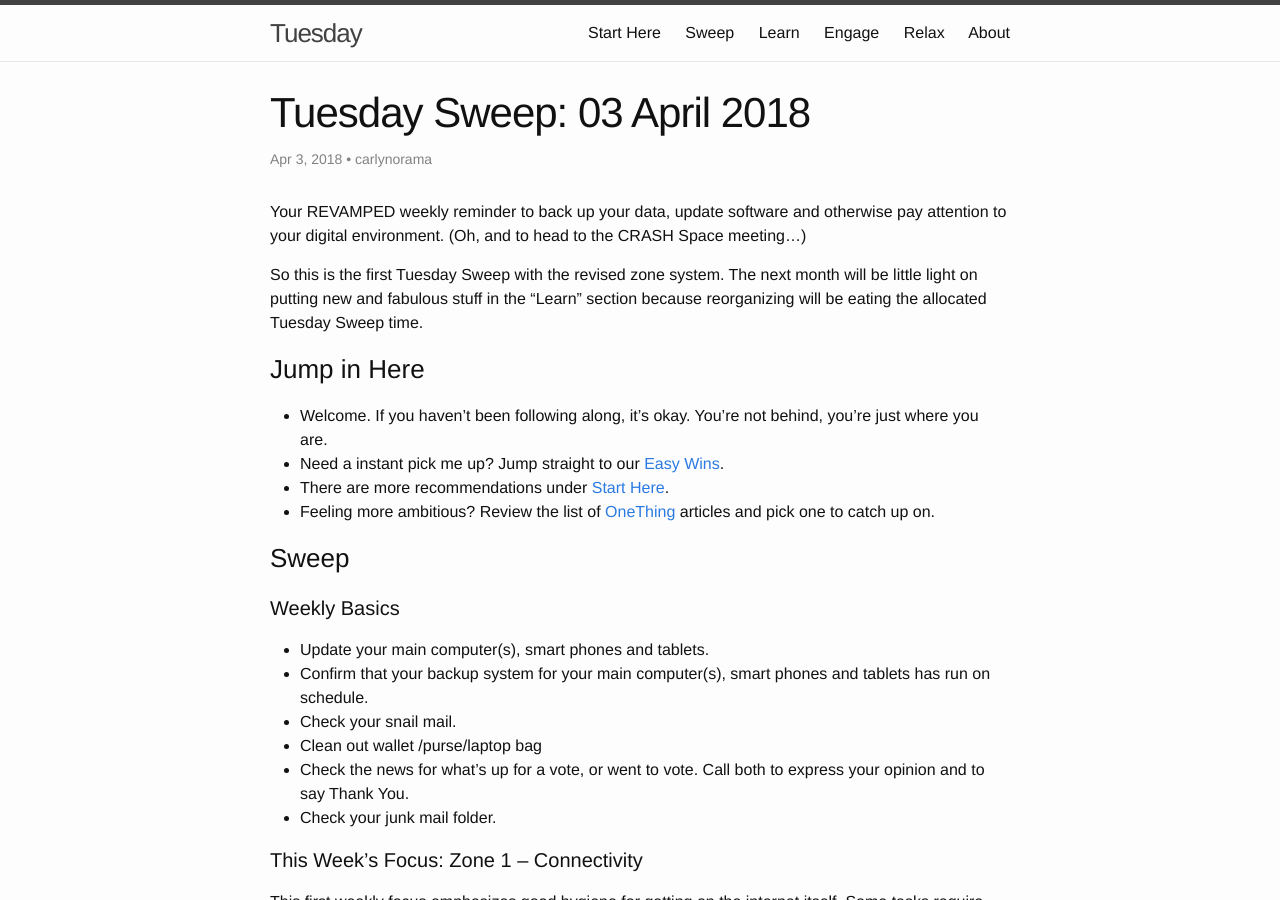
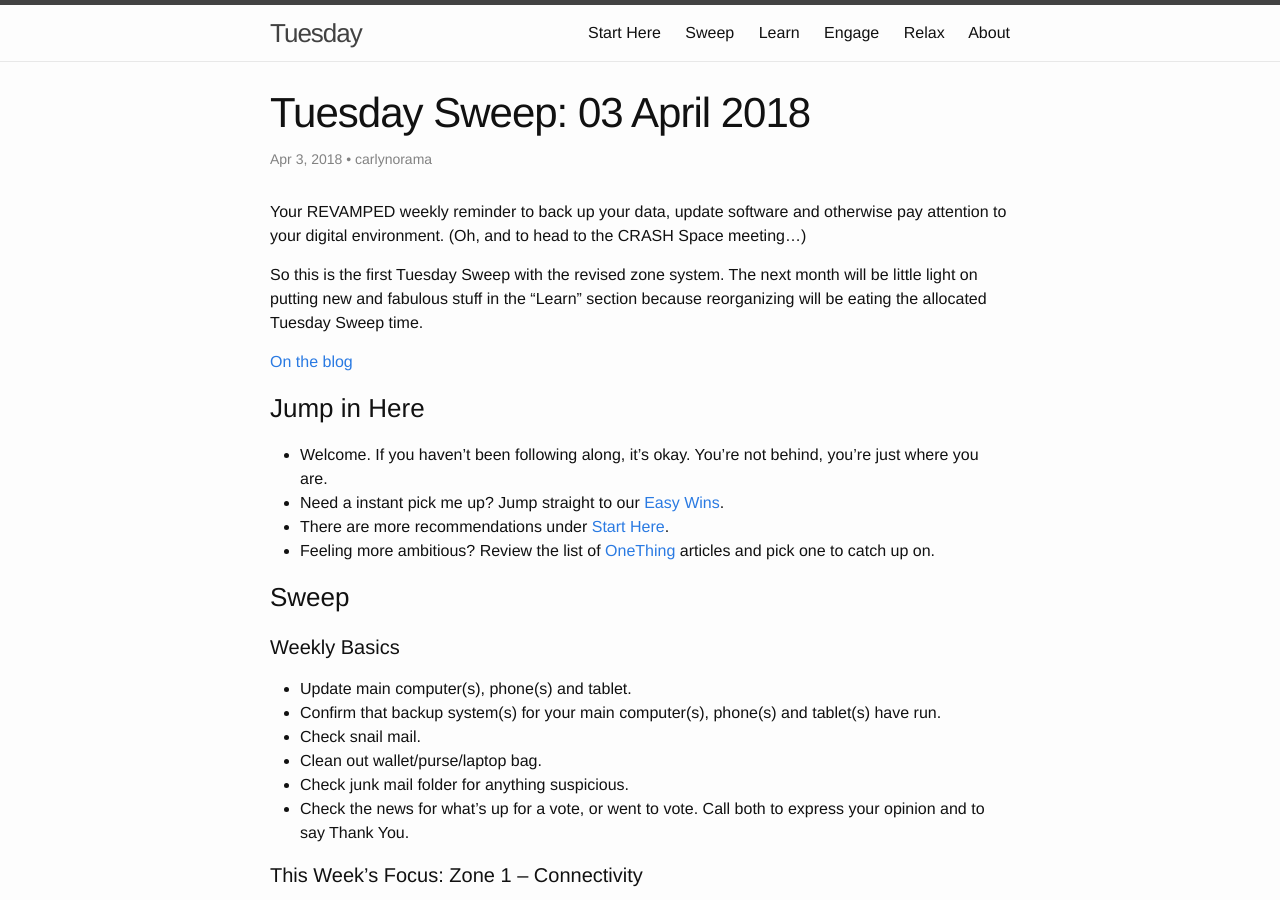
Before and after one commit to CRASHSpace/tuesday, a Jekyll site: the page built from _posts/2018-04-03-tuesday-sweep.md, in a window 1280 px wide and 900 px high. Built offline with Jekyll 4.4.1, drawn with Linux system fonts in a browser that asks for light colours.

Commit message:
added blog link and updated list

```diff
--- a/_posts/2018-04-03-tuesday-sweep.md
+++ b/_posts/2018-04-03-tuesday-sweep.md
@@ -8,6 +8,8 @@ categories: tuesdaysweep
 Your REVAMPED weekly reminder to back up your data, update software and otherwise pay attention to your digital environment. (Oh, and to head to the CRASH Space meeting…)
 
 So this is the first Tuesday Sweep with the revised zone system. The next month will be little light on putting new and fabulous stuff in the “Learn” section because reorganizing will be eating the allocated Tuesday Sweep time.
+
+[On the blog](https://blog.crashspace.org/2018/04/tuesday-sweep-3-april-2018/)
 
 ### Jump in Here
 
@@ -20,12 +22,12 @@ So this is the first Tuesday Sweep with the revised zone system. The next month
 
 #### Weekly Basics
 
-*   Update your main computer(s), smart phones and tablets.
-*   Confirm that your backup system for your main computer(s), smart phones and tablets has run on schedule.
-*   Check your snail mail.
-*   Clean out wallet /purse/laptop bag
-*   Check the news for what’s up for a vote, or went to vote. Call both to express your opinion and to say Thank You.
-*   Check your junk mail folder.
+- Update main computer(s), phone(s) and tablet.
+- Confirm that backup system(s) for your main computer(s), phone(s) and tablet(s) have run.
+- Check snail mail.
+- Clean out wallet/purse/laptop bag.
+- Check junk mail folder for anything suspicious.
+- Check the news for what’s up for a vote, or went to vote. Call both to express your opinion and to say Thank You.
 
 #### This Week’s Focus: Zone 1 – Connectivity
 
```
